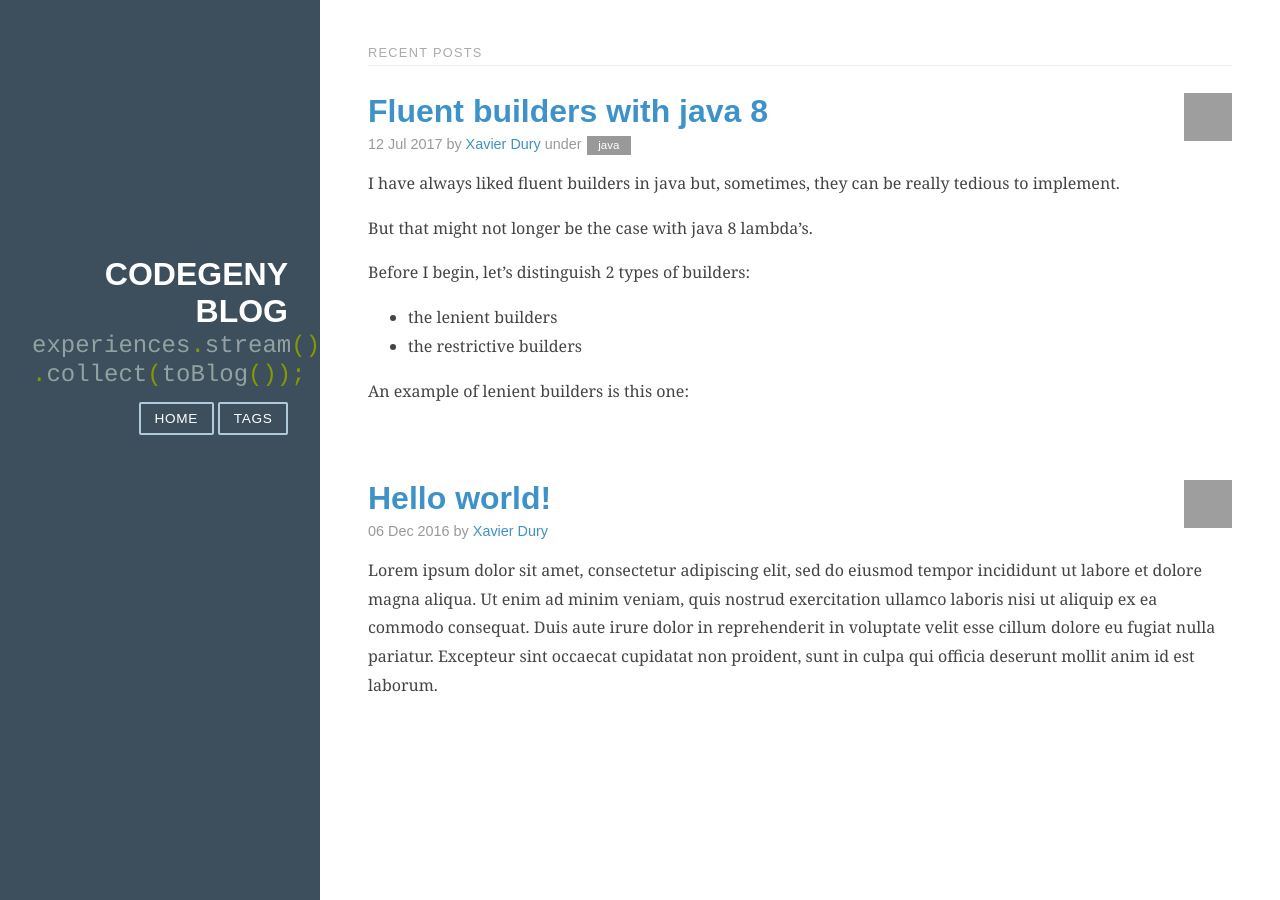
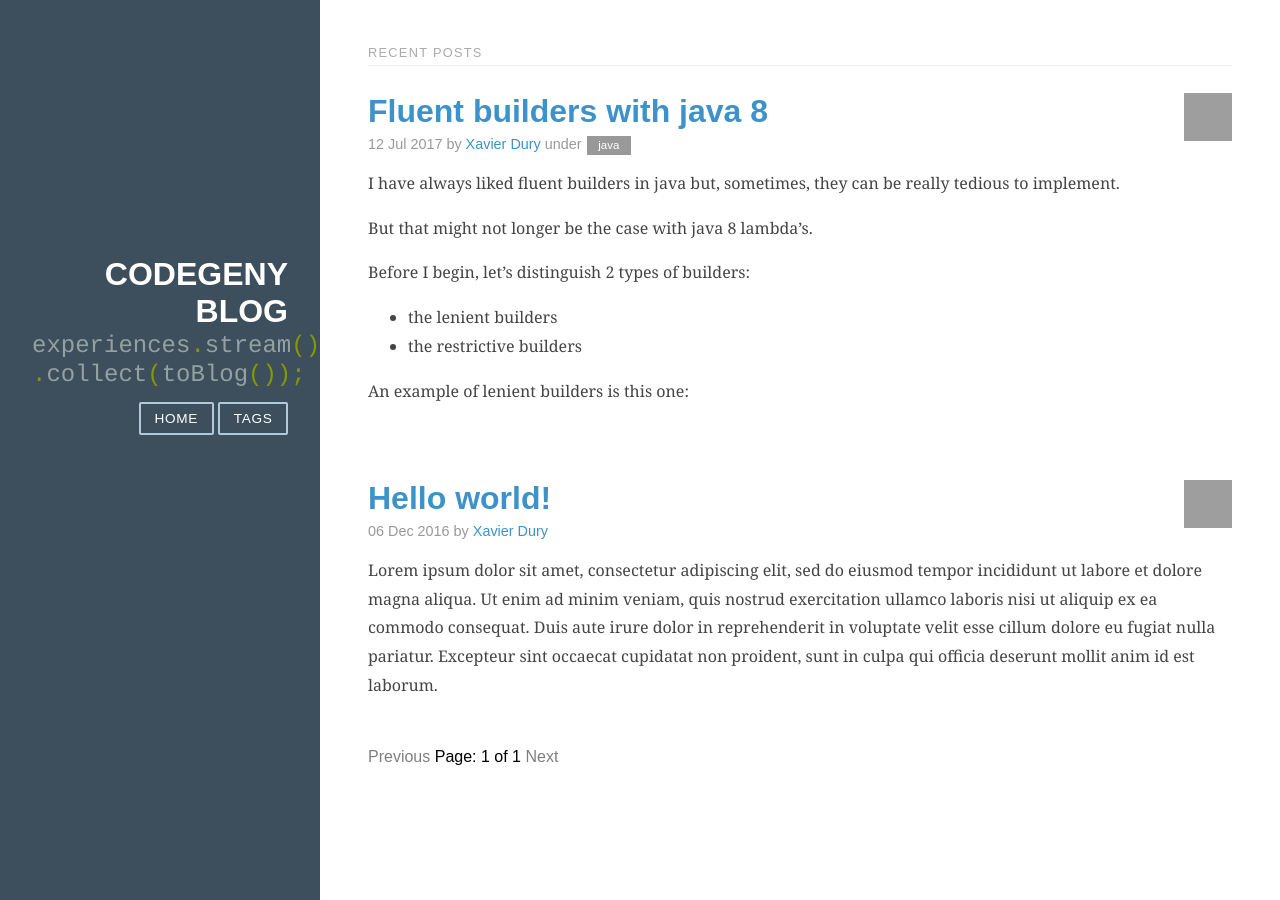
Before and after one commit to codegeny/codegeny.github.io, a Jekyll site: the page built from index.html, in a window 1280 px wide. Built offline with Jekyll 4.4.1, drawn with Linux system fonts in a browser that asks for light colours; nearby versions of some CDN libraries; the list of posts is cut into pages by our own code; grey boxes are pictures that could not be loaded.

Commit message:
Added pagination

```diff
--- a/_config.yml
+++ b/_config.yml
@@ -4,3 +4,5 @@ gems:
   - jekyll-avatar
   - jekyll-paginate
 permalink: pretty
+paginate: 5
+paginate_path: "/page-:num/"
--- a/index.html
+++ b/index.html
@@ -5,7 +5,7 @@ author: codegeny
 ---
  <div class="posts">
 	<h1 class="content-subhead">Recent posts</h1>
-	{% for post in site.posts %}
+	{% for post in paginator.posts %}
 	{% assign author = site.data.authors[post.author] %}
 	<section class="post">
 		<header class="post-header">
@@ -27,3 +27,19 @@ author: codegeny
 	</section>
 	{% endfor %}
 </div>
+
+<div class="pure-menu pure-menu-horizontal">
+	<ul class="pure-menu-list">
+		{% if paginator.previous_page %}
+		<li class="pure-menu-item"><a href="{{ paginator.previous_page_path }}" class="pure-menu-link">Previous</a></li>
+		{% else %}
+		<li class="pure-menu-item pure-menu-disabled">Previous</li>
+		{% endif %}
+		<li class="pure-menu-item pure-menu-selected">Page: {{ paginator.page }} of {{ paginator.total_pages }}</li>
+		{% if paginator.next_page %}
+		<li class="pure-menu-item"><a href="{{ paginator.next_page_path }}" class="pure-menu-link">Next</a></li>
+		{% else %}
+		<li class="pure-menu-item pure-menu-disabled">Next</li>
+		{% endif %}
+	</ul>
+</div>
```
